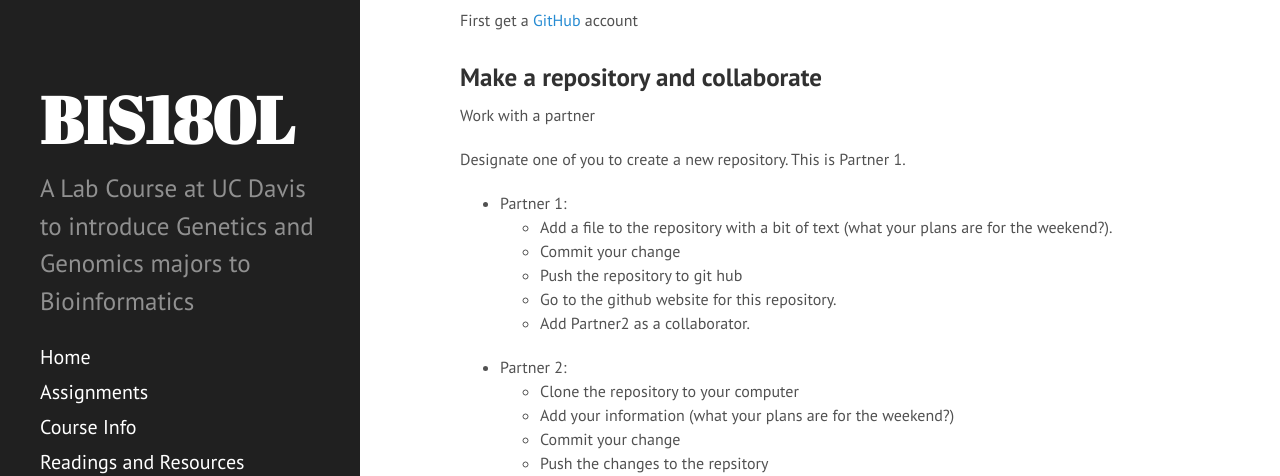
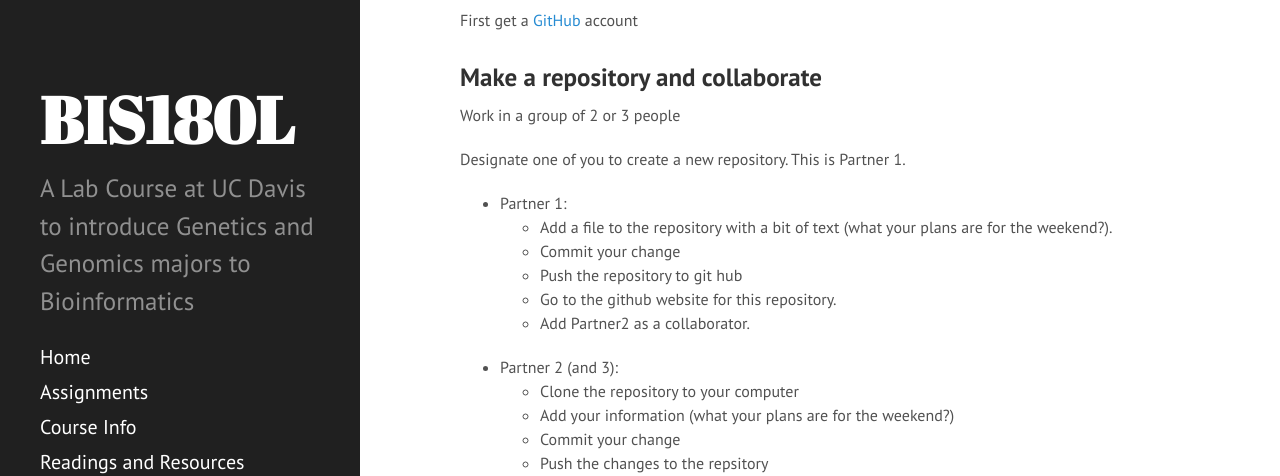
Before and after one commit to rjcmarkelz/BIS180L_web, a Jekyll site: the page built from _posts/2015-04-02-0-Intro-to-git.md, in a window 1280 px wide and 900 px high, scrolled down 1003 px. Shown: the part 155-631 px from the top of the window. Built offline with Jekyll 4.4.1, drawn with Linux system fonts in a browser that asks for light colours; Markdown is read by kramdown in place of the engine named in the settings.

Commit message:
2 or 3 partners in Intro to git

```diff
--- a/_posts/2015-04-02-0-Intro-to-git.md
+++ b/_posts/2015-04-02-0-Intro-to-git.md
@@ -38,7 +38,7 @@ First get a [GitHub](https://github.com/) account
 
 ### Make a repository and collaborate
 
-Work with a partner
+Work in a group of 2 or 3 people
 
 Designate one of you to create a new repository.  This is Partner 1.
 
@@ -49,7 +49,7 @@ Designate one of you to create a new repository.  This is Partner 1.
 	* Go to the github website for this repository.
 	* Add  Partner2 as a collaborator.
 
-* Partner 2:
+* Partner 2 (and 3):
 	* Clone the repository to your computer
 	* Add your information (what your plans are for the weekend?)
 	* Commit your change
```
